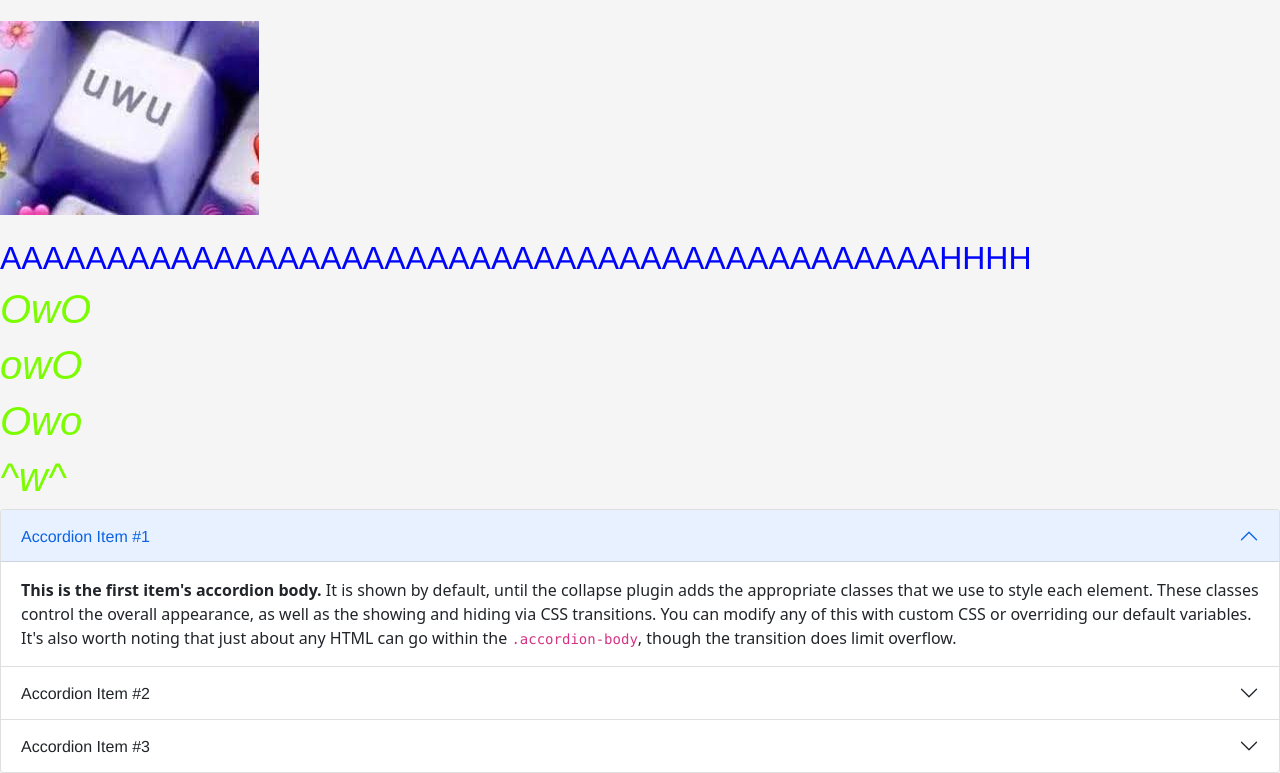
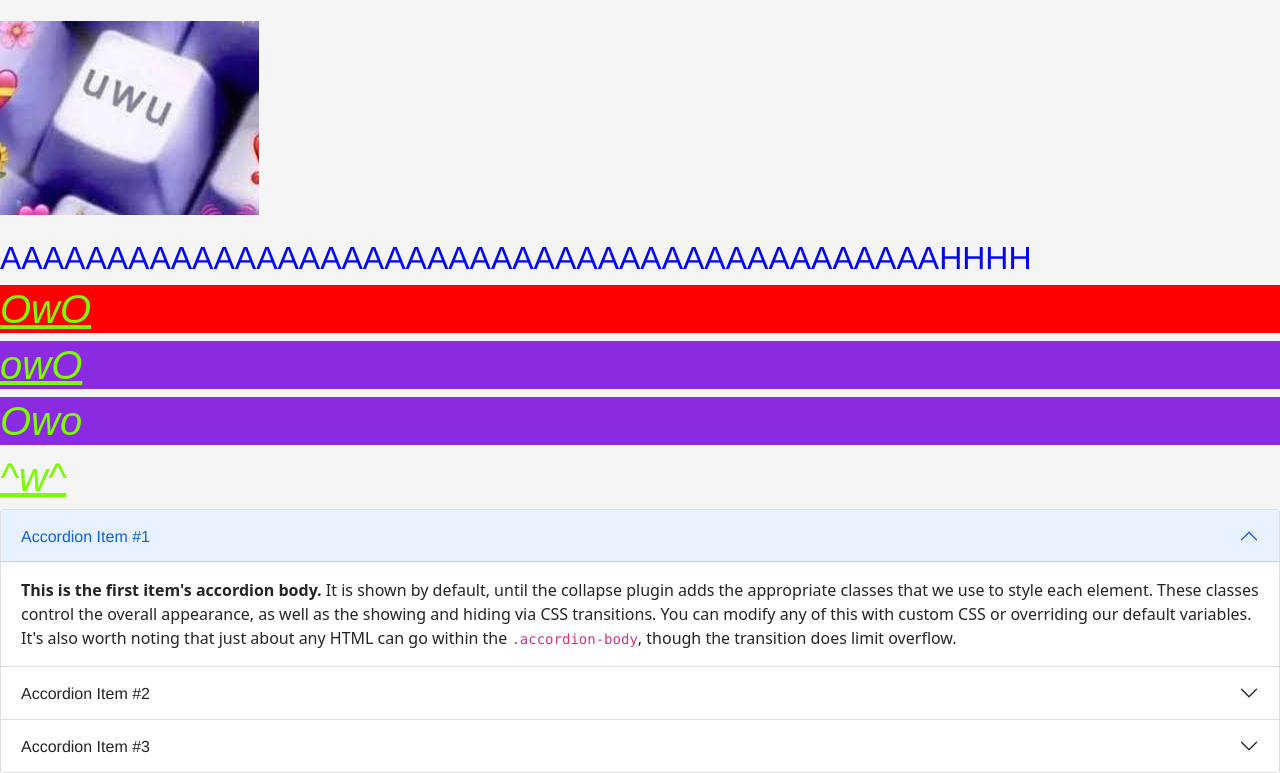
Before and after one commit to ROCAMBOLER529/UwU, a plain HTML site: page index.html in a window 1280 px wide. Shown: the part 743-1516 px from the top of the page. Drawn offline with nearby package versions, Linux system fonts and the light colour scheme.

Commit message:
Update style.css
master style

```diff
--- a/css/style.css
+++ b/css/style.css
@@ -15,3 +15,15 @@ h2 {
     color: #0005fa;
     font-family: 'Franklin Gothic Medium', 'Arial Narrow', Arial, sans-serif;
 }
+
+#titulo-especial {
+    background-color: red;
+}
+
+.titulo {
+    background-color: blueviolet;
+}
+
+.subra {
+    text-decoration: underline;
+}
```
